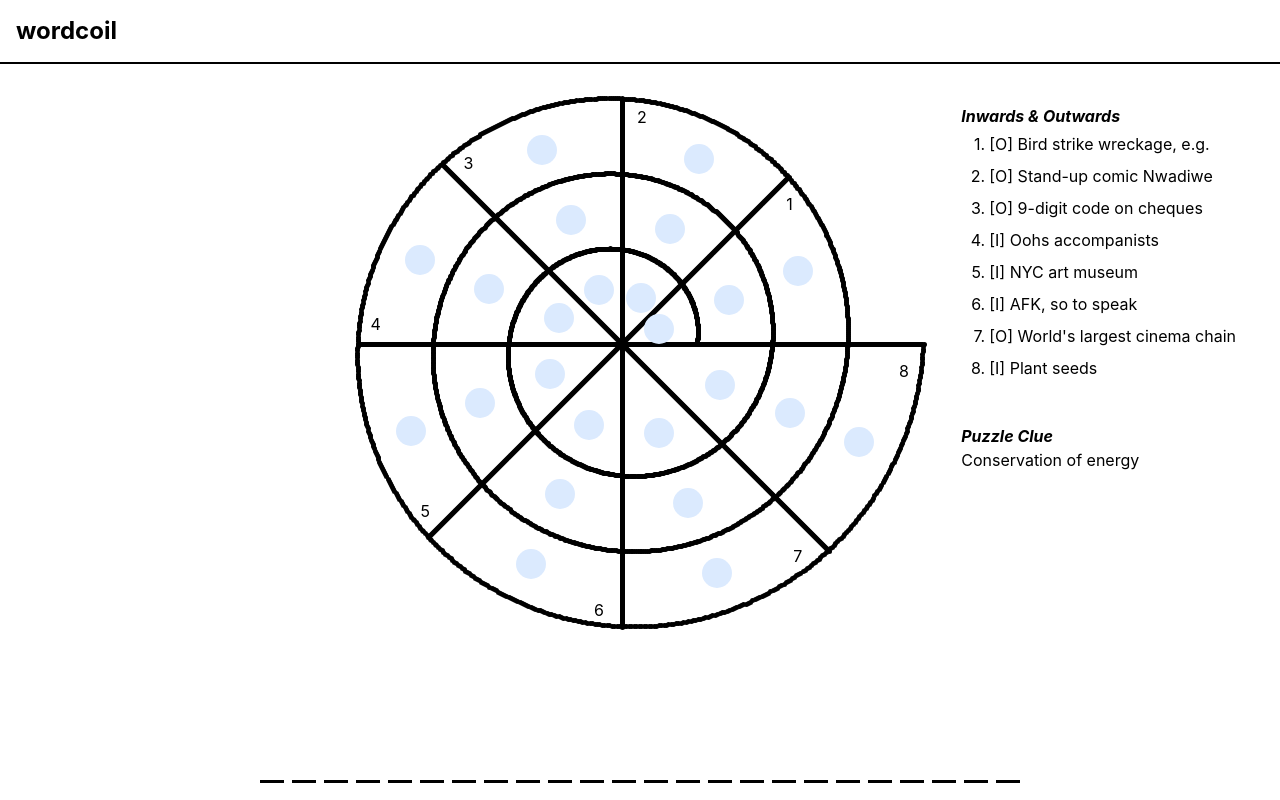
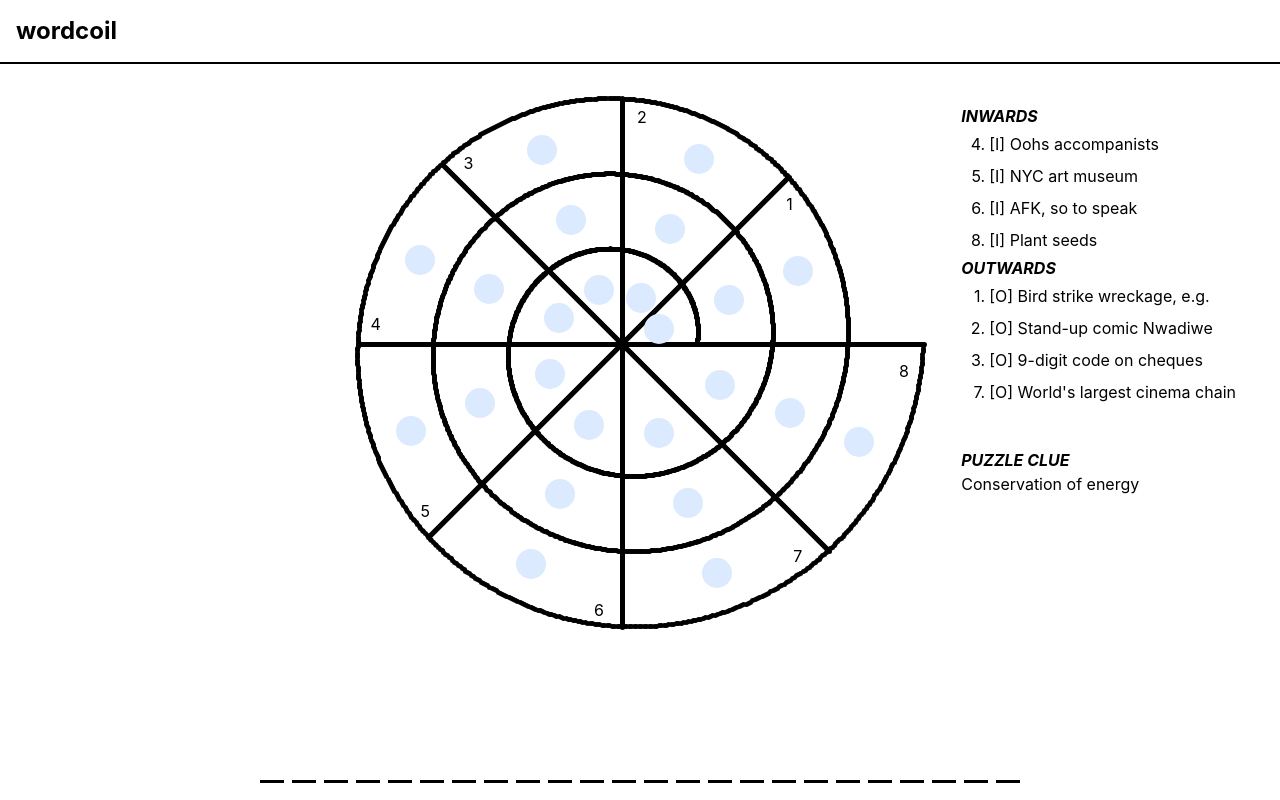
Before and after one commit to zachm01/wordcoil, a React (Vite) app: page / in a window 1280 px wide. Built offline with nearby package versions, Linux system fonts and the light colour scheme.

Commit message:
Dynamically render sets of clues based on direction

```diff
--- a/src/components/clue_display.tsx
+++ b/src/components/clue_display.tsx
@@ -2,14 +2,21 @@ import puzzle from "../puzzle.json"
 import type { PuzzleContext } from "../types"
 
 export function ClueDisplay(props: {puzzleContext: PuzzleContext}) {
+  let directions = puzzle.clues.map(clue => clue.direction)
+  directions = Array.from([...new Set(directions)]).toSorted()
+
   return (
     <div className="flex flex-col justify-center">
       <div className="flex flex-col justify-center m-10">
+        {
+          directions.map(direction => {
+            return (
+              <>
                 <div className="font-bold italic">
-          Inwards & Outwards
+                  {direction.toUpperCase()}
                 </div>
                 {
-          puzzle.clues.map(clue => {
+                  puzzle.clues.filter(clue => clue.direction === direction).map(clue => {
                     if (clue.number === 0) { return }
 
                     const highlighted = props.puzzleContext.selectedLetter == clue.char ||
@@ -35,6 +42,10 @@ export function ClueDisplay(props: {puzzleContext: PuzzleContext}) {
                     )
                   })
                 }
+              </>
+            )
+          })
+        }
       </div>
       <div className="flex flex-col justify-center mx-10">
         {
@@ -44,7 +55,7 @@ export function ClueDisplay(props: {puzzleContext: PuzzleContext}) {
             return (
               <div>
                 <div className="font-bold italic">
-                  Puzzle Clue
+                  PUZZLE CLUE
                 </div>
                 {clue.text}
               </div>
```
Lines whose indentation alone changed are shown as unchanged.
